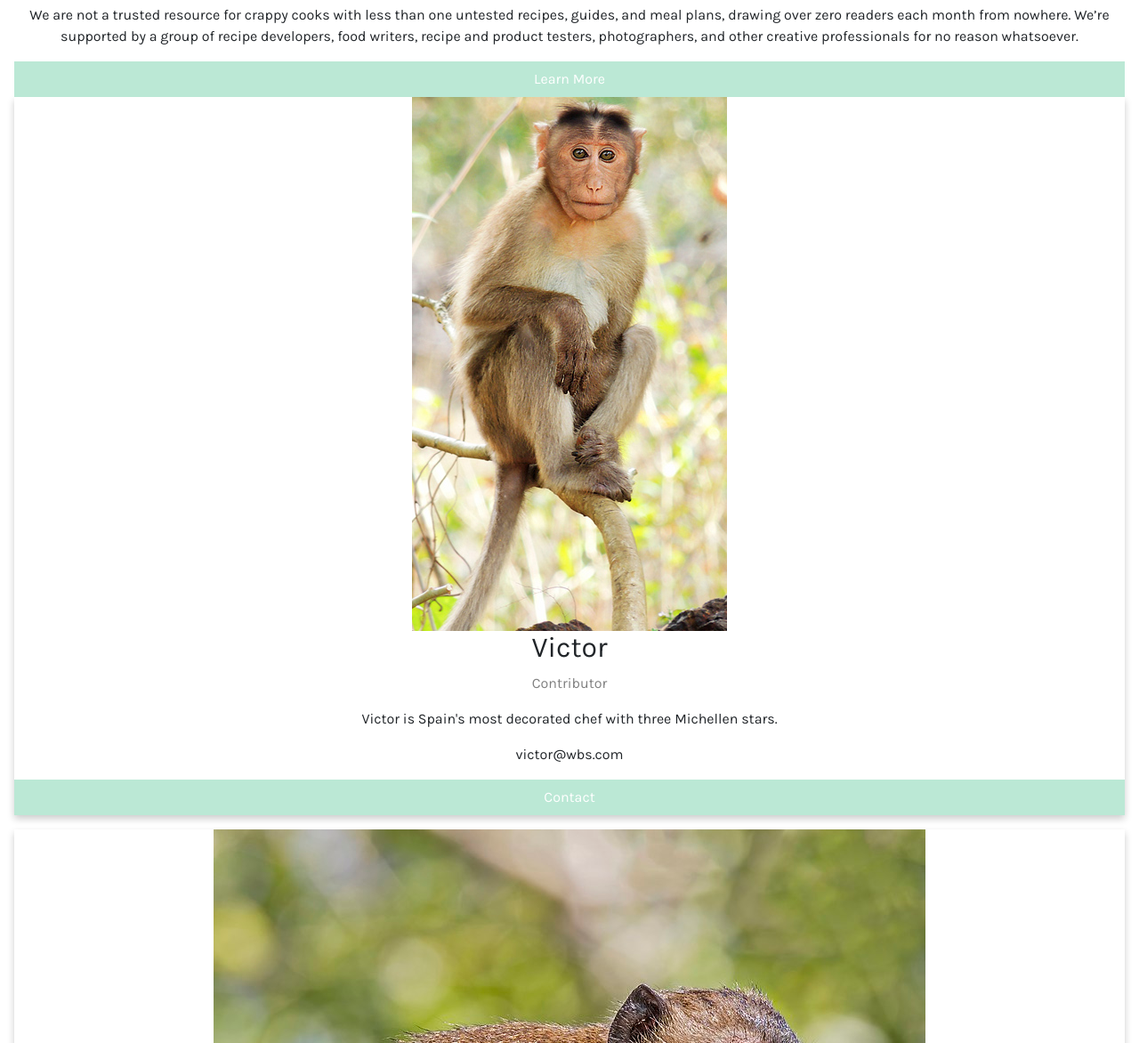
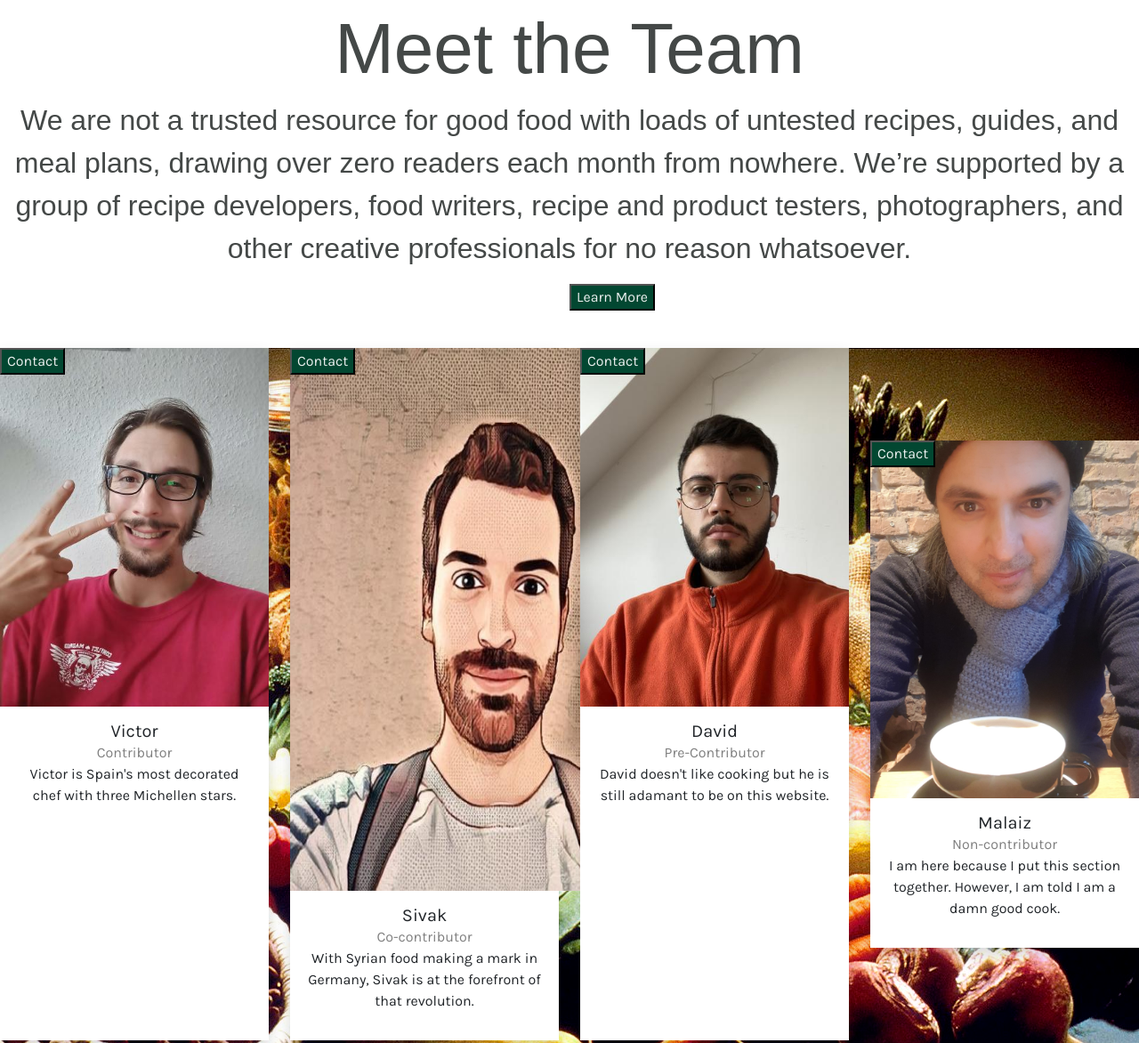
Before and after one commit to davbazz/cookbook, a plain HTML site: page index.html in a window 1280 px wide. Shown: the part 841-2013 px from the top of the page at 89% size. Drawn offline with nearby package versions, Linux system fonts and the light colour scheme.

Commit message:
team section almost done

```diff
--- a/css/main.css
+++ b/css/main.css
@@ -29,47 +29,16 @@ ul {
     padding: 0 8px;
   }
 
-  /* Display the columns below each other instead of side by side on small screens */
-  @media screen and (max-width: 650px) {
-    .column {
-      width: 100%;
-      display: block;
-    }
+  /* Three columns side by side */
+.column_team {
+    float: left;
+    width: 33.3%;
+    margin-bottom: 16px;
+    padding: 0 8px;
   }
 
-  /* Add some shadows to create a card effect */
-  .card {
-    box-shadow: 0 4px 8px 0 rgba(0, 0, 0, 0.2);
-  }
-
-  /* Some left and right padding inside the container */
-  .container {
-    padding: 0 16px;
-  }
-
-  /* Clear floats */
-  .container::after, .row::after {
-    content: "";
-    clear: both;
-    display: table;
-  }
-
-  .title {
-    color: grey;
-  }
-
-  .button {
-    border: none;
-    outline: 0;
-    display: inline-block;
-    padding: 8px;
-    color: white;
-    background-color: #000;
-    text-align: center;
-    cursor: pointer;
-    width: 100%;
-  }
-
-  .button:hover {
-    background-color: #555;
-  }
+.note {
+    font-size: 200%;
+    font-family:Arial, Helvetica, sans-serif;
+    color: rgb(68, 72, 71);
+}
--- a/css/team.css
+++ b/css/team.css
@@ -1,45 +1,9 @@
+.button_team {
+  color: rgb(236, 240, 239);
+  background-color: rgb(2, 71, 49);
+  position: absolute;
 
-.row_team {
-    flex-direction: row;
-    padding: auto;
-    text-align: center;
-    font: ;
-}
-
-  .container::after, .row::after {
-    content: "";
-    clear: both;
-    display: table;
+  .team_para {
+    font-size: 20;
+    font:
   }
-
-  .title {
-    color: grey;
-  }
-
-
-  .card_team {
-    box-shadow: 0 4px 8px 0 rgba(0, 0, 0, 0.2);
-  }
-
-  /* Some left and right padding inside the container */
-  .container_team {
-    padding: 0 16px;
-  }
-
-
-
-  .button_team {
-    border: none;
-    outline: 0;
-    display: inline-block;
-    padding: 8px;
-    color: white;
-    background-color: rgb(187, 232, 213);
-    text-align: center;
-    cursor: pointer;
-    width: 100%;
-  }
-
-  .button:hover {
-    background-color: rgb(181, 174, 174);
-  }
--- a/index.html
+++ b/index.html
@@ -134,129 +134,73 @@
             </section>
             <section class="lunchbox"></section>
 
-            <Section class="flex-container">
-
-                <div class="row_team">
-                    <h2>Our Team</h2>
-                    <p>We are not a trusted resource for crappy cooks with less than one untested recipes, guides, and meal plans, drawing over zero readers each month from nowhere. We’re supported by a group of recipe developers, food writers, recipe and product testers, photographers, and other creative professionals for no reason whatsoever.</p>
-                    <button class="button_team">Learn More</button>
-                    <div class="row_team">
-                        <div class="column_team">
-                          <div class="card_team">
-                            <img src="img/Bonnet_macaque_(Macaca_radiata)_Photograph_By_Shantanu_Kuveskar.jpg">
-                            <h2>Victor</h2>
-                            <p class="title">Contributor</p>
-                            <p>Victor is Spain's most decorated chef with three Michellen stars.</p>
-                            <p>victor@wbs.com</p>
-                            <p><button class="button_team">Contact</button></p>
-                        </div>
-                    </div>
-                  </div>
-                <div class="row_team">
-                  <div class="column_team">
-                    <div class="card_team">
-                        <img src="img/Crab-eating_macaque_(Macaca_fascicularis)_Phang_Nga.jpg">
-                        <h2>Sivak</h2>
-                        <p class="title">Contributor</p>
-                        <p>With Syrian food making a mark in Germany, Sivak is at the forefront of that revolution.</p>
-                        <p>sivak@wbs.com</p>
-                        <p><button class="button_team">Contact</button></p>
-                    </div>
-                </div>
-              </div>
-            <div class="row_team">
-              <div class="column_team">
-                <div class="card_team">
-                          <img src="img/Macaca_nigra_self-portrait_large.jpg">
-                          <h2>David</h2>
-                            <p class="title">Contributor</p>
-                            <p>David doesn't like cooking but he is still adamant to be on this website.</p>
-                            <p>david@wbs.com</p>
-                            <p><button class="button_team">Contact</button></p>
-                        </div>
-                    </div>
-                  </div>
-                <div class="row_team">
-                 <div class="column_team">
-                    <div class="card_team">
-                        <img src="img/Rhesus_macaque_(Macaca_mulatta_mulatta),_male,_Gokarna.jpg">
-                        <h2>Malaiz</h2>
-                          <p class="title">Non-contributor</p>
-                          <p>I am here because I put this section together. However, I am told I am a damn good cook.</p>
-                          <p>malaiz@saghar.com</p>
-                          <p><button class="button_team">Contact</button></p>
-                        </div>
-                    </div>
-                  </div>
-                </div>
-            </section>
 
 <Section>
 <!-- Header -->
-<header class="bg-primary text-center py-5 mb-4">
+<header class="text-center py-5 mb-4">
     <div class="container">
-      <h1 class="fw-light text-white">Meet the Team</h1>
-      <p class="text-white">We are not a trusted resource for crappy cooks with less than one untested recipes, guides, and meal plans, drawing over zero readers each month from nowhere. We’re supported by a group of recipe developers, food writers, recipe and product testers, photographers, and other creative professionals for no reason whatsoever.</p>
-        <button>Learn More</button>
-    </div>
+      <h1><span class="note">Meet the Team</span></h1>
+        <p><span class="note">We are not a trusted resource for good food with loads of untested recipes, guides, and meal plans, drawing over zero readers each month from nowhere. We’re supported by a group of recipe developers, food writers, recipe and product testers, photographers, and other creative professionals for no reason whatsoever. </span></p>
+        <button class="button_team">Learn More</button>
+  </div>
   </header>
 
   <!-- From bootstrap -->
-  <div class="container">
+  <div class="container" style="background-image: url('img/Good_Food_Display_-_NCI_Visuals_Online.jpg');">
     <div class="row">
       <!-- Team Member 1 -->
-      <div class="col-xl-3 col-md-6 mb-4">
+      <div class="col-lg-3 mb-3 d-flex align-items-stretch">
         <div class="card border-0 shadow">
-          <img src="img/Bonnet_macaque_(Macaca_radiata)_Photograph_By_Shantanu_Kuveskar.jpg" class="card-img-top" alt="...">
+          <img src="img/Victor.jpg">
           <div class="card-body text-center">
             <h5 class="card-title mb-0">Victor</h5>
             <div class="card-text text-black-50">Contributor</div>
             <p>Victor is Spain's most decorated chef with three Michellen stars.</p>
           </div>
           <div class="button_team">
-            <button>Contact</button>
+            <button class="button_team">Contact</button>
           </div>
         </div>
       </div>
       <!-- Team Member 2 -->
-      <div class="col-xl-3 col-md-6 mb-4">
+      <div class="col-lg-3 mb-3 d-flex align-items-stretch">
         <div class="card border-0 shadow">
-          <img src="img/Crab-eating_macaque_(Macaca_fascicularis)_Phang_Nga.jpg" class="card-img-top" alt="...">
+          <img src="img/Sivak.jpg" width="455px" height="610px">
           <div class="card-body text-center">
             <h5 class="card-title mb-0">Sivak</h5>
             <div class="card-text text-black-50">Co-contributor</div>
             <p>With Syrian food making a mark in Germany, Sivak is at the forefront of that revolution.</p>
           </div>
           <div class="button_team">
-            <button>Contact</button>
+            <button class="button_team">Contact</button>
           </div>
         </div>
       </div>
       <!-- Team Member 3 -->
-      <div class="col-xl-3 col-md-6 mb-4">
+      <div class="col-lg-3 mb-3 d-flex align-items-stretch">
         <div class="card border-0 shadow">
-          <img src="img/Macaca_nigra_self-portrait_large.jpg" class="card-img-top" alt="...">
+          <img src="img/David.jpg">
           <div class="card-body text-center">
             <h5 class="card-title mb-0">David</h5>
             <div class="card-text text-black-50">Pre-Contributor</div>
             <p>David doesn't like cooking but he is still adamant to be on this website.</p>
           </div>
           <div class="button_team">
-            <button>Contact</button>
+            <button class="button_team">Contact</button>
           </div>
         </div>
       </div>
       <!-- Team Member 4 -->
-      <div class="col-xl-3 col-md-6 mb-4">
+      <div class="col-lg-3 mb-3 d-flex align-items-center">
         <div class="card border-0 shadow">
-          <img src="img/Rhesus_macaque_(Macaca_mulatta_mulatta),_male,_Gokarna.jpg" class="card-img-top" alt="...">
+          <img src="img/Malaiz.jpg">
           <div class="card-body text-center">
             <h5 class="card-title mb-0">Malaiz</h5>
             <div class="card-text text-black-50">Non-contributor</div>
             <p>I am here because I put this section together. However, I am told I am a damn good cook.</p>
           </div>
           <div class="button_team">
-            <button>Contact</button>
+            <button class="button_team">Contact</button>
           </div>
         </div>
       </div>
```
Also changed, not shown: img/Bonnet_macaque_(Macaca_radiata)_Photograph_By_Shantanu_Kuveskar.jpg (deleted), img/Crab-eating_macaque_(Macaca_fascicularis)_Phang_Nga.jpg (deleted), img/David.jpg (added), img/Good_Food_Display_-_NCI_Visuals_Online.jpg (added), img/Macaca_nigra_self-portrait_large.jpg (deleted), img/Malaiz.jpg (added), img/Rhesus_macaque_(Macaca_mulatta_mulatta),_male,_Gokarna.jpg (deleted), img/Sivak.jpg (added), img/Victor.jpg (added).
